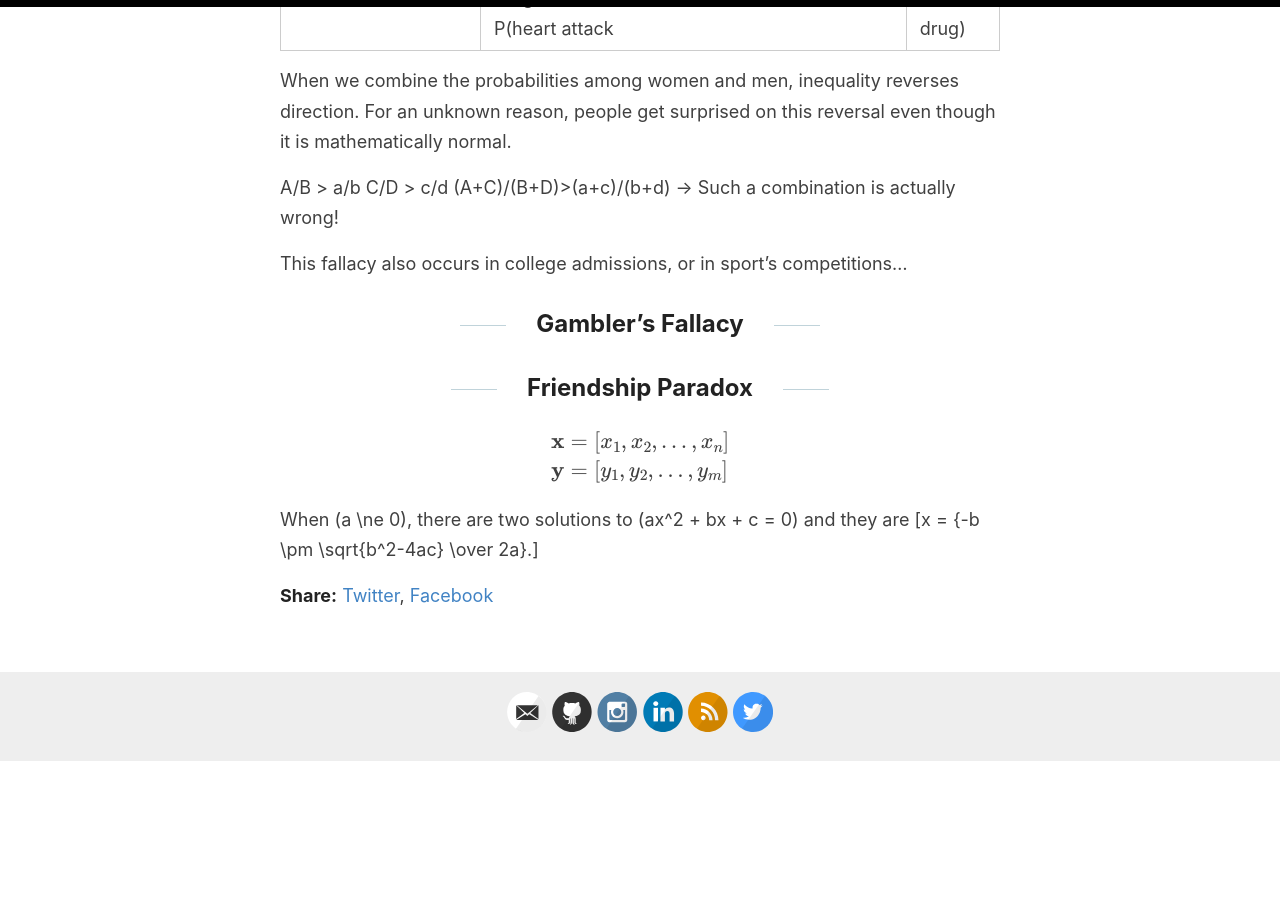
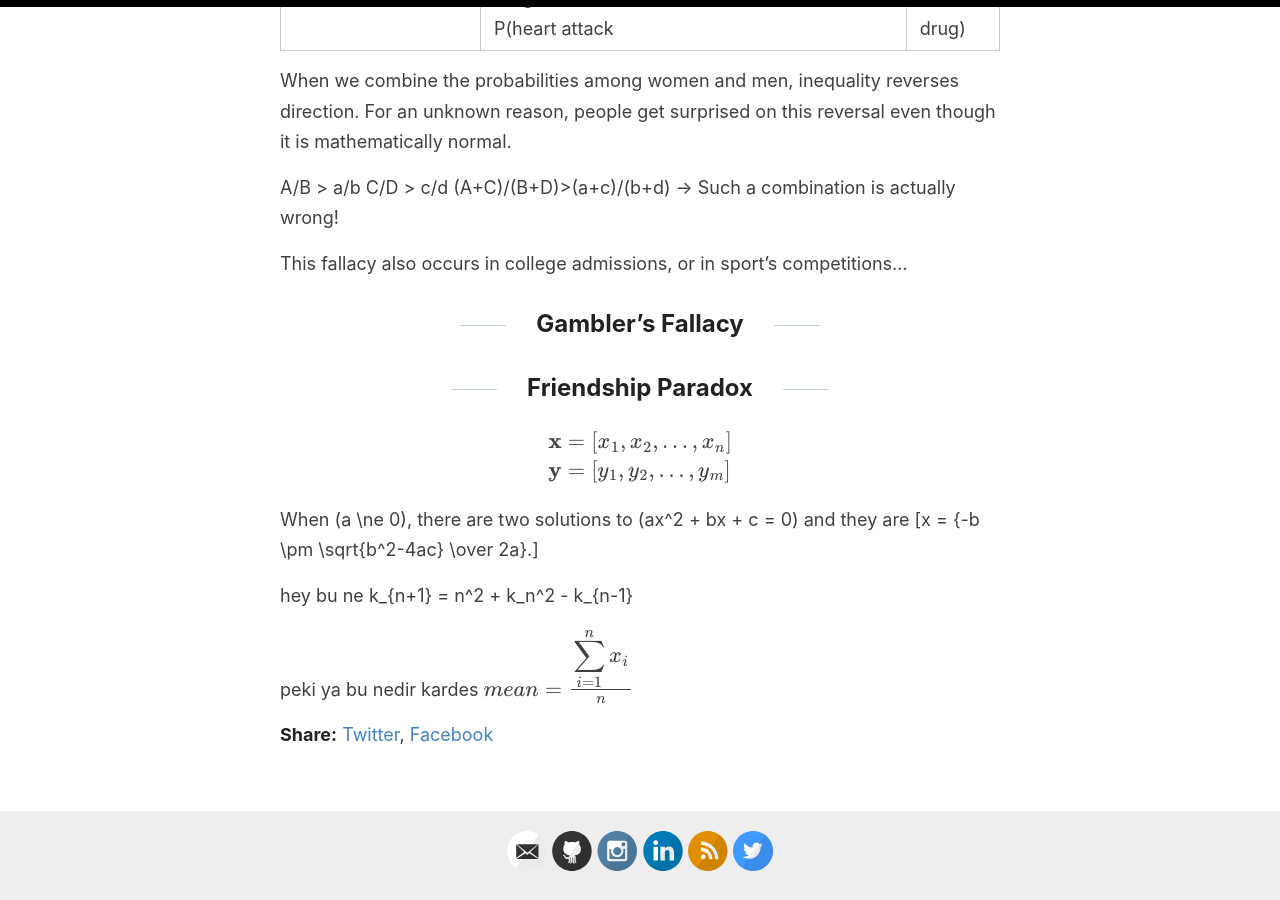
Before and after one commit to evinpinar/evinpinar.github.io, a Jekyll site: the page built from _posts/2019-08-20-statistical-paradoxes.md, in a window 1280 px wide and 900 px high, scrolled down 3801 px. Built offline with Jekyll 4.4.1, drawn with Linux system fonts in a browser that asks for light colours; formulas are drawn with MathJax 3; comment, search, counter and statistics services are not loaded; before the commit the page ends 4562 px from its top, so only the background shows below that.

Commit message:
Update 2019-08-20-statistical-paradoxes.md

```diff
--- a/_posts/2019-08-20-statistical-paradoxes.md
+++ b/_posts/2019-08-20-statistical-paradoxes.md
@@ -91,3 +91,8 @@ $$
 
 When \(a \ne 0\), there are two solutions to \(ax^2 + bx + c = 0\) and they are
   \[x = {-b \pm \sqrt{b^2-4ac} \over 2a}.\]
+
+
+hey bu ne k_{n+1} = n^2 + k_n^2 - k_{n-1}
+
+peki ya bu nedir kardes $$mean = \frac{\displaystyle\sum_{i=1}^{n} x_{i}}{n}$$
```
